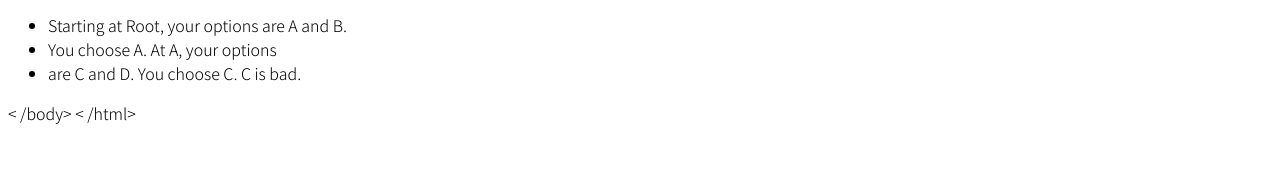
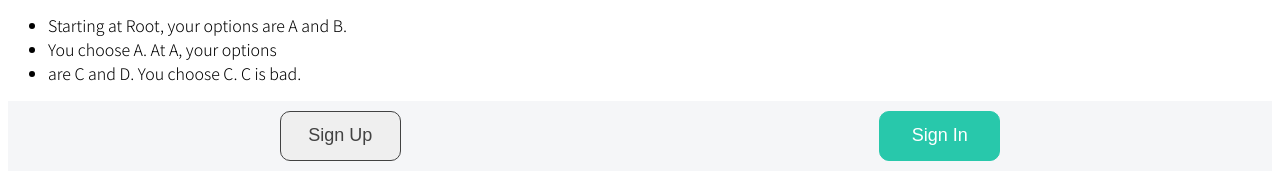
Before and after one commit to ZuberDunge/Week-1, a plain HTML site: page index.html in a window 1280 px wide. Shown: the part 996-1175 px from the top of the page. Before the commit the page ends 1129 px from the top, so only its background shows below. Drawn offline with Linux system fonts and the light colour scheme.

Commit message:
update dayy 3

```diff
--- a/index.html
+++ b/index.html
@@ -57,5 +57,9 @@
   </ul>
 
   <script src="./scripts/index.js"></script>
-    < /body> <
-    /html>
+<div class="header-container">
+  <button class="signup-button">Sign Up</button>
+  <button class="signin-button">Sign In</button>
+</div>
+    </body>
+    </html>
--- a/styles/assessment.css
+++ b/styles/assessment.css
@@ -27,3 +27,33 @@ h2 {
 #unique__para {
   color: #96d1fe;
 }
+
+.signup-button {
+  width: 121px;
+  height: 50px;
+  border: 1px solid #424242;
+  border-radius: 10px;
+  color: #424242;
+  font-size: 18px;
+  margin-right: 15px;
+}
+
+.signin-button {
+  width: 121px;
+  height: 50px;
+  font-size: 18px;
+  background: #28c8ab;
+  color: #fff;
+  border-radius: 10px;
+  border: 1px solid #28c8ab;
+}
+
+.header-container {
+  display: flex;
+  justify-content: space-around ;
+  padding-left: 40px;
+  padding-right: 40px;
+  background-color: #f5f6f8;
+  padding-top: 10px;
+  padding-bottom: 10px;
+}
```
